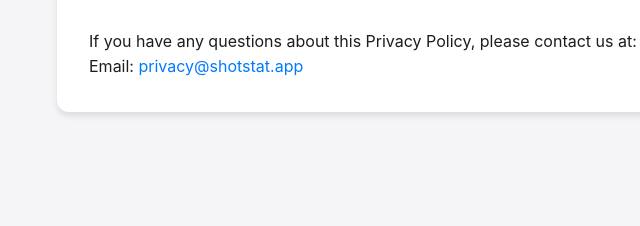
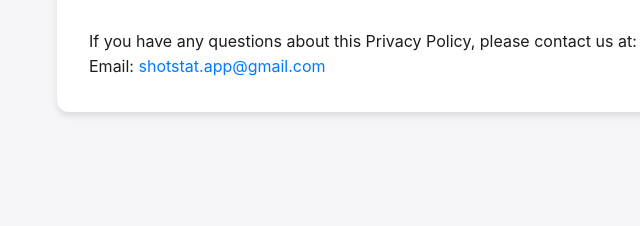
Before and after one commit to callumgoco/shotstat-support, a plain HTML site: page docs/privacy.html in a window 1280 px wide. Shown: the part 1827-2053 px from the top of the page, 15-655 px from the left. Drawn offline with Linux system fonts and the light colour scheme.

Commit message:
Update privacy.html

```diff
--- a/docs/privacy.html
+++ b/docs/privacy.html
@@ -69,7 +69,7 @@
             <div class="card">
                 <h2>Contact Us</h2>
                 <p>If you have any questions about this Privacy Policy, please contact us at:</p>
-                <p>Email: <a href="mailto:privacy@shotstat.app">privacy@shotstat.app</a></p>
+                <p>Email: <a href="mailto:shotstat.app@gmail.com">shotstat.app@gmail.com</a></p>
             </div>
         </section>
     </main>
```
